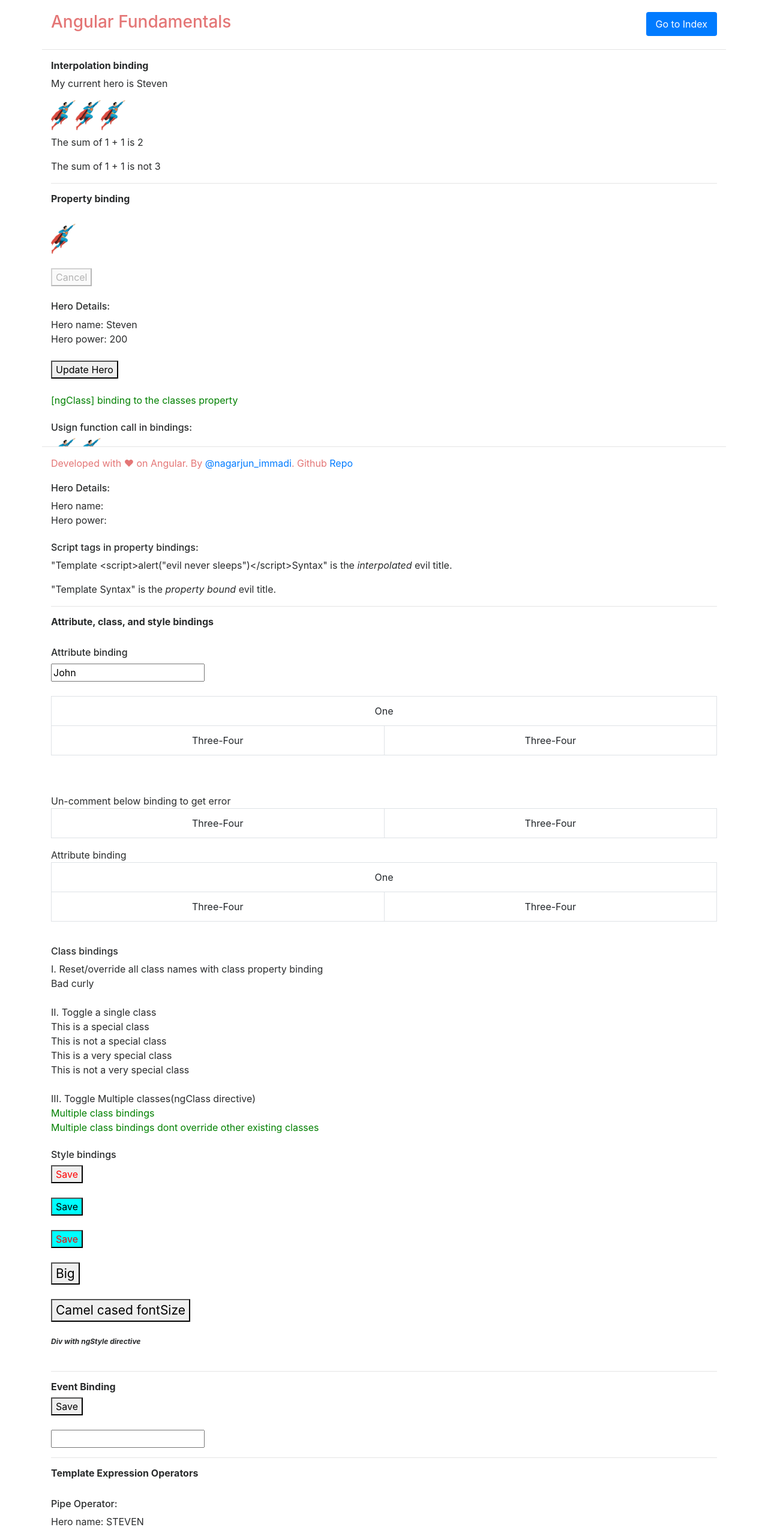
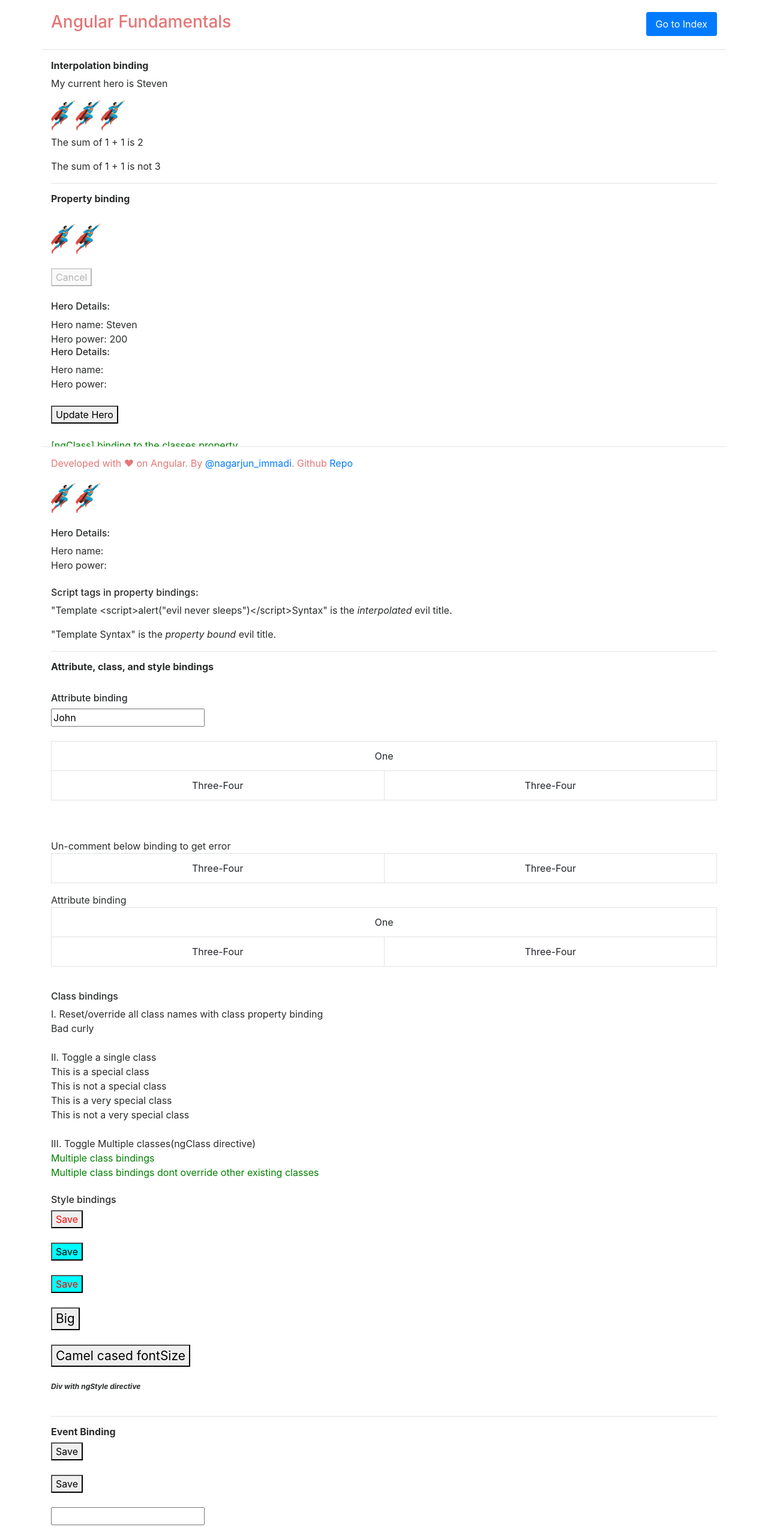
Before and after one commit to anshupanda/angular-fundamentals, an Angular app: page /components-templates/template-syntax in a window 1280 px wide. Shown: the top 2550 px of the page at 60% size. Built offline with nearby package versions, Linux system fonts and the light colour scheme.

Commit message:
Template syntax changes

```diff
--- a/src/app/components-templates/template-syntax/template-syntax.component.html
+++ b/src/app/components-templates/template-syntax/template-syntax.component.html
@@ -21,12 +21,14 @@
 <br />
 
 <img [src]="heroImageUrl" style="height:50px" />
+<img bind-src="heroImageUrl" style="height:50px" />
 <br /><br />
 
 <button [disabled]="formNotChanged">Cancel</button>
 <br /><br />
 
 <app-hero-detail [hero]="currentHero"></app-hero-detail>
+<app-hero-detail hero="{{currentHero}}"></app-hero-detail>
 <br />
 <button (click)="updateHero()">Update Hero</button>
 <br /><br />
@@ -126,7 +128,8 @@
 <br>
 <hr>
 <h6><b>Event Binding</b></h6>
-<button (click)="onSave($event)">Save</button>
+<button (click)="onSave($event)">Save</button> <br><br>
+<button on-click="onSave($event)">Save</button>
 <br><br>
 <input type="text" (keypress)="onSave($event)"/>
 
```
